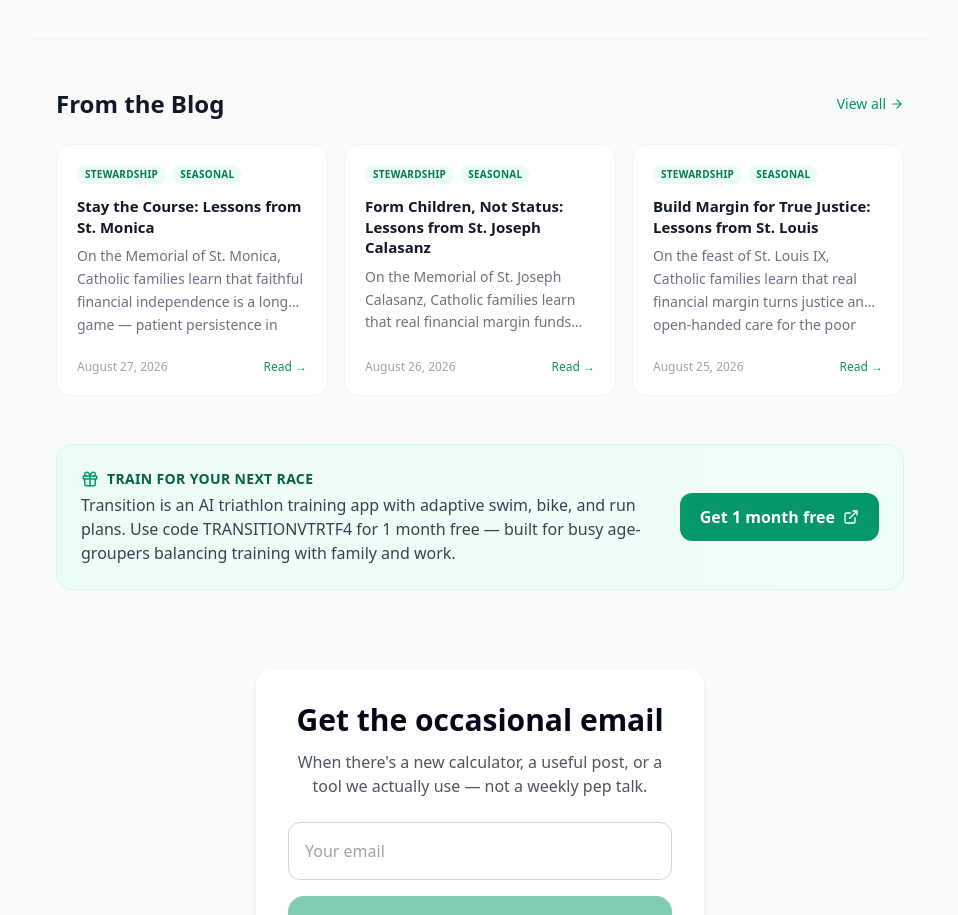
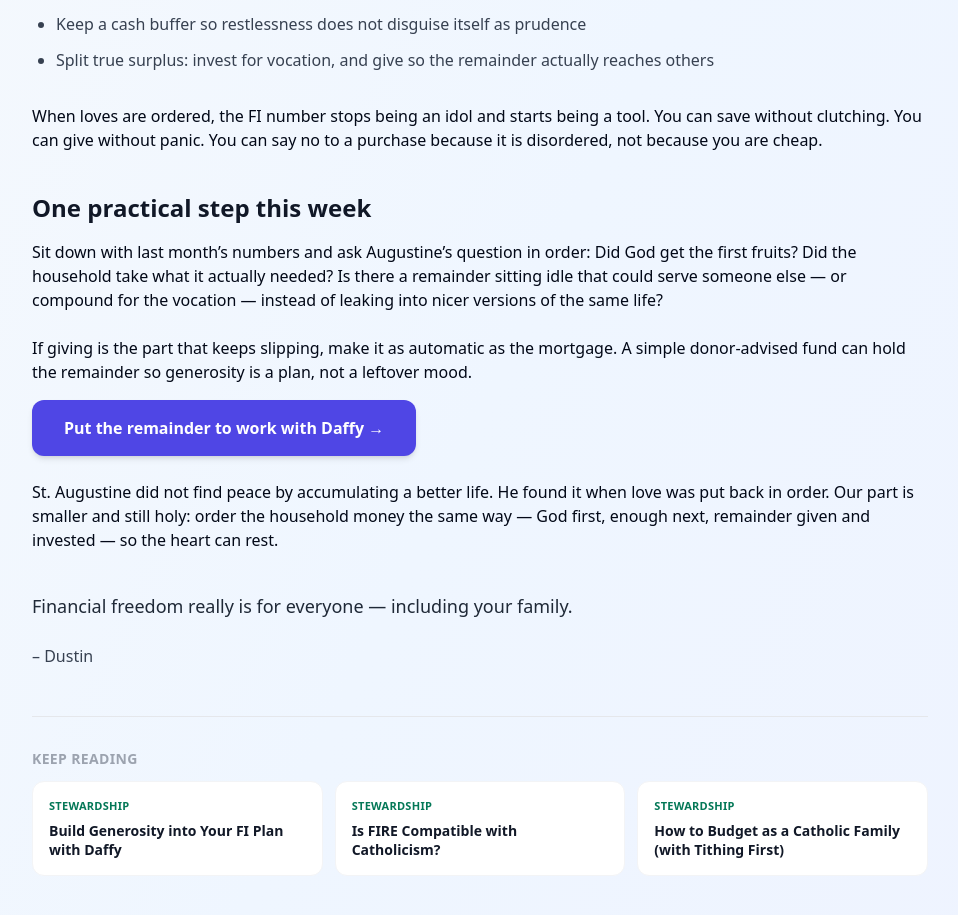
Before and after one commit to daughterpop/super-fi-calc, a React (Vite) app: page /blog/order-your-loves-lessons-from-st-augustine in a window 1280 px wide. Shown: the part 994-1909 px from the top of the page, without its empty margins (160-1118 px from the left). Built offline with nearby package versions, Linux system fonts and the light colour scheme.

Commit message:
Add daily blog post: Order Your Loves: Lessons from St. Augustine – August 28, 2026

```diff
--- a/src/data/posts.js
+++ b/src/data/posts.js
@@ -1,4 +1,14 @@
 const rawPosts = [
+  {
+    title: 'Order Your Loves: Lessons from St. Augustine',
+    date: 'August 28, 2026',
+    dateSort: '2026-08-28',
+    excerpt: 'On the Memorial of St. Augustine, Catholic families learn that ordered love — God first, then enough for the household, then the remainder for others — is the real foundation of faithful financial independence.',
+    readTime: '4 min read',
+    link: '/blog/order-your-loves-lessons-from-st-augustine',
+    tags: ['Stewardship', 'Seasonal', 'Tithing'],
+    featured: false
+  },
   {
     title: 'Stay the Course: Lessons from St. Monica',
     date: 'August 27, 2026',
--- a/src/main.jsx
+++ b/src/main.jsx
@@ -88,6 +88,7 @@ import BuildMarginForHonestLivingLessonsFromStBartholomew from './pages/build-ma
 import BuildMarginForTrueJusticeLessonsFromStLouis from './pages/build-margin-for-true-justice-lessons-from-st-louis.jsx';
 import FormChildrenNotStatusLessonsFromStJosephCalasanz from './pages/form-children-not-status-lessons-from-st-joseph-calasanz.jsx';
 import StayTheCourseLessonsFromStMonica from './pages/stay-the-course-lessons-from-st-monica.jsx';
+import OrderYourLovesLessonsFromStAugustine from './pages/order-your-loves-lessons-from-st-augustine.jsx';
 
 ReactDOM.createRoot(document.getElementById('root')).render(
   <React.StrictMode>
@@ -179,6 +180,7 @@ ReactDOM.createRoot(document.getElementById('root')).render(
           <Route path="/blog/build-margin-for-true-justice-lessons-from-st-louis" element={<BuildMarginForTrueJusticeLessonsFromStLouis />} />
           <Route path="/blog/form-children-not-status-lessons-from-st-joseph-calasanz" element={<FormChildrenNotStatusLessonsFromStJosephCalasanz />} />
           <Route path="/blog/stay-the-course-lessons-from-st-monica" element={<StayTheCourseLessonsFromStMonica />} />
+          <Route path="/blog/order-your-loves-lessons-from-st-augustine" element={<OrderYourLovesLessonsFromStAugustine />} />
 
           <Route path="*" element={<App />} />
         </Routes>
--- /dev/null
+++ b/src/pages/order-your-loves-lessons-from-st-augustine.jsx
@@ -0,0 +1,93 @@
+import React from 'react';
+import BlogPostFooter from '../components/BlogPostFooter';
+
+export default function OrderYourLovesLessonsFromStAugustine() {
+  return (
+    <div className="min-h-screen bg-gradient-to-br from-slate-50 via-blue-50 to-indigo-50 py-12 px-4">
+      <div className="max-w-4xl mx-auto prose prose-slate">
+        <p className="mb-6">
+          <a href="/blog" className="text-blue-700 hover:underline font-medium">← Back to the blog</a>
+        </p>
+
+        <h1 className="text-4xl md:text-5xl font-bold text-gray-900 mb-8">
+          Order Your Loves: Lessons from St. Augustine
+        </h1>
+
+        <p className="text-lg text-gray-700 mb-8 leading-relaxed">
+          Hey everyone,
+        </p>
+
+        <p className="text-xl font-semibold text-gray-800 mb-4">
+          On the Memorial of St. Augustine, we remember a man whose heart was restless until it was ordered — and that is exactly how faithful money works, too.
+        </p>
+
+        <p className="mb-6">
+          Augustine chased status, pleasure, and clever arguments for years. None of it held. A household that chases a bigger house, a safer pile, or a more impressive number — without first ordering love — will feel the same restlessness, just with better spreadsheets.
+        </p>
+
+        <h2 className="text-2xl font-bold text-gray-900 mt-10 mb-4">
+          What he actually taught
+        </h2>
+        <p className="mb-6">
+          In the Confessions he prays, “You have made us for yourself, O Lord, and our heart is restless until it rests in you.” That is not a mood. It is a diagnosis. If God is not first, money will try to be. It will never be enough, because it was never meant to be the rest.
+        </p>
+
+        <p className="mb-6">
+          Augustine also gave a rule for surplus that still fits a family budget: find out how much God has given you, take from it what you need, and remember that the remainder is needed by others. Ordered love has a sequence. God. Honest needs. Then open hands.
+        </p>
+
+        <h2 className="text-2xl font-bold text-gray-900 mt-10 mb-4">
+          How this lands in the household plan
+        </h2>
+        <p className="mb-6">
+          Faithful FI is ordered love with a checking account. You name what is enough. You refuse to let lifestyle creep baptize every raise. You keep a buffer so fear does not run the home. You give first, not last. Then you put the true remainder to work — some for the vocation of the family, some for people who need it now.
+        </p>
+
+        <ul className="list-disc pl-6 space-y-3 mb-8 text-gray-700">
+          <li>Name “enough” in dollars so the heart has a boundary</li>
+          <li>Tithe first so God stays first in the cash flow, not only in conversation</li>
+          <li>Keep a cash buffer so restlessness does not disguise itself as prudence</li>
+          <li>Split true surplus: invest for vocation, and give so the remainder actually reaches others</li>
+        </ul>
+
+        <p className="mb-6">
+          When loves are ordered, the FI number stops being an idol and starts being a tool. You can save without clutching. You can give without panic. You can say no to a purchase because it is disordered, not because you are cheap.
+        </p>
+
+        <h2 className="text-2xl font-bold text-gray-900 mt-10 mb-4">
+          One practical step this week
+        </h2>
+        <p className="mb-6">
+          Sit down with last month’s numbers and ask Augustine’s question in order: Did God get the first fruits? Did the household take what it actually needed? Is there a remainder sitting idle that could serve someone else — or compound for the vocation — instead of leaking into nicer versions of the same life?
+        </p>
+
+        <p className="mb-4">
+          If giving is the part that keeps slipping, make it as automatic as the mortgage. A simple donor-advised fund can hold the remainder so generosity is a plan, not a leftover mood.
+        </p>
+
+        <a
+          href="https://www.daffy.org/dhimmer1/invite"
+          target="_blank"
+          rel="noopener noreferrer"
+          className="inline-flex items-center gap-2 px-8 py-4 bg-indigo-600 text-white font-semibold rounded-xl hover:bg-indigo-700 transition-all shadow-md hover:shadow-lg mb-6"
+        >
+          Put the remainder to work with Daffy →
+        </a>
+
+        <p className="mb-6">
+          St. Augustine did not find peace by accumulating a better life. He found it when love was put back in order. Our part is smaller and still holy: order the household money the same way — God first, enough next, remainder given and invested — so the heart can rest.
+        </p>
+
+        <p className="text-lg font-medium text-gray-800 mt-10">
+          Financial freedom really is for everyone — including your family.
+        </p>
+
+        <p className="text-gray-700 font-medium mt-6">
+          – Dustin
+        </p>
+
+        <BlogPostFooter />
+      </div>
+    </div>
+  );
+}
```
Also changed, not shown: 2 other files (tests, documents, lock files or other folders).
